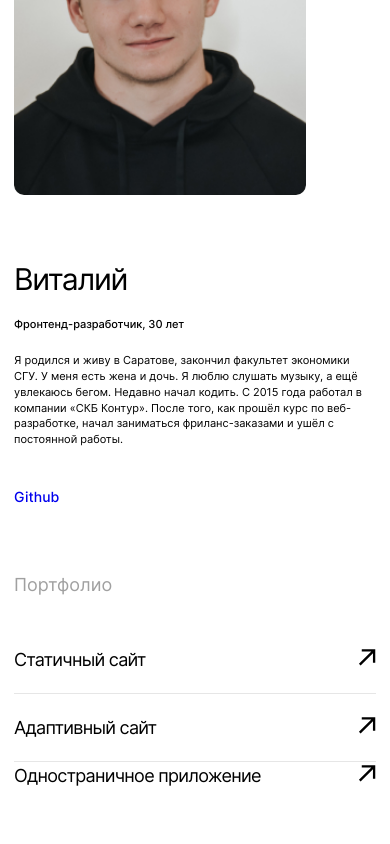
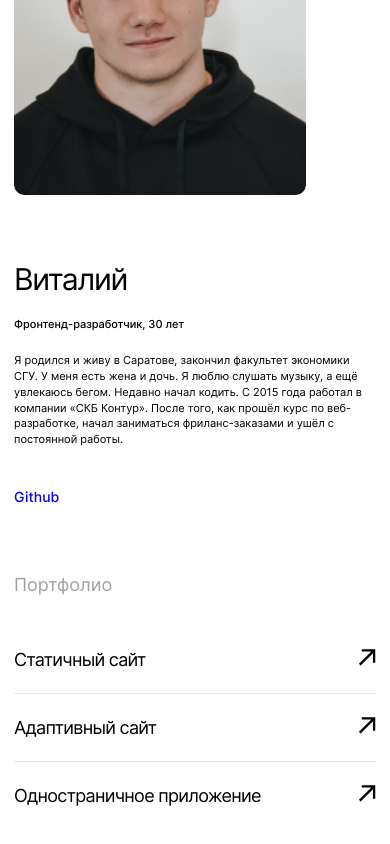
Before and after one commit to LeisanMingalieva/movies-explorer-frontend, a React (Create React App) app: page / in a window 390 px wide. Shown: the part 2330-3174 px from the top of the page. Built offline with nearby package versions, Linux system fonts and the light colour scheme.

Commit message:
fix adaptiv Portfolio Comp

```diff
--- a/src/components/Portfolio/Portfolio.css
+++ b/src/components/Portfolio/Portfolio.css
@@ -66,4 +66,9 @@
         line-height: 155.556%;
         letter-spacing: -0.72px;
     }
+
+    .portfolio__item:last-child {
+        border-bottom: none;
+        padding-top: 20px;
+    }
 }
```
